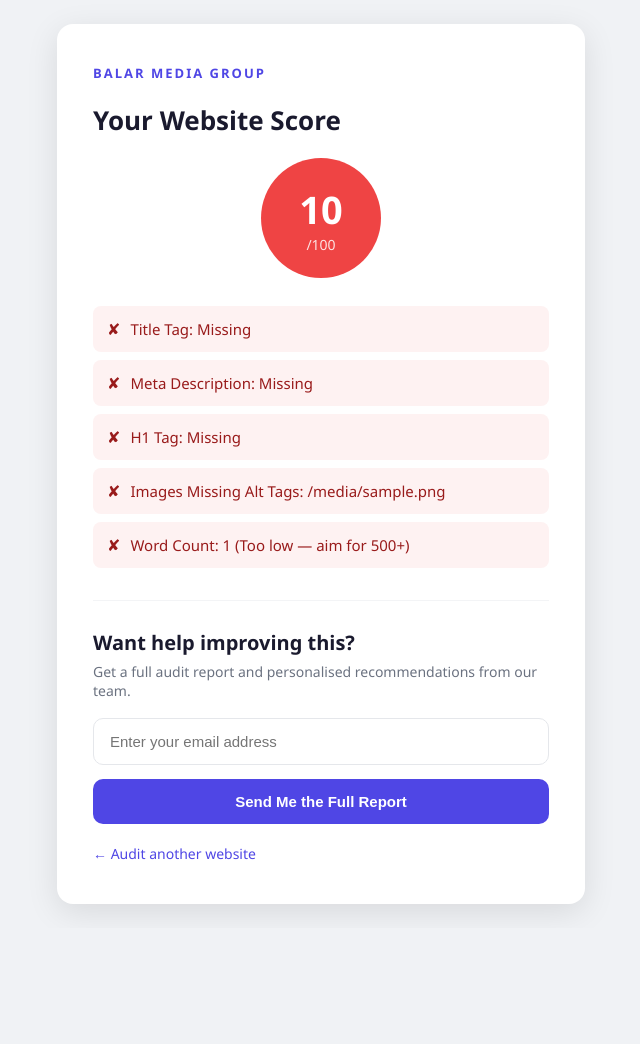
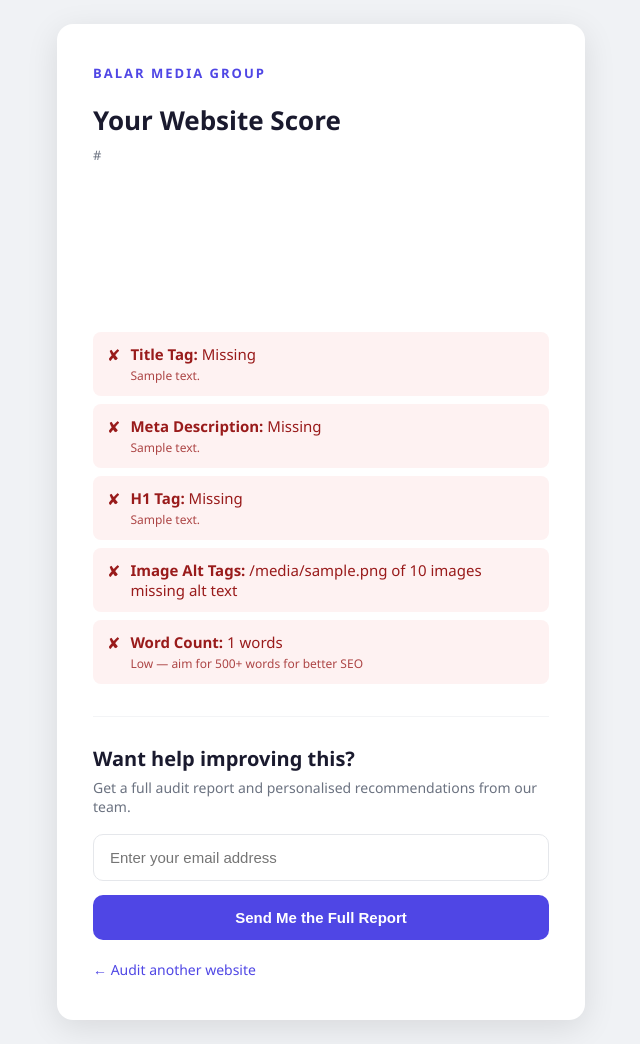
Before and after one commit to BalarMedia-ai/balar-ai-tools, a Flask app: template audit-tool/templates/result.html in a window 1280 px wide. Shown: the whole page, without its empty margins (319-959 px from the left). Before the commit the page ends 912 px from the top, so only its background shows below. Run offline with Flask 3, Linux system fonts and the light colour scheme; the template is opened without the code that fills it: most values are stand-ins (such as "Sample title", 1, 10 or a date in 2020).

Commit message:
Fix analyzer: browser UA, SSL bypass, HTTP fallback for geo-blocked sites, richer result fields

```diff
--- a/audit-tool/analyzer.py
+++ b/audit-tool/analyzer.py
@@ -1,43 +1,118 @@
 import requests
+import urllib3
 from bs4 import BeautifulSoup
+
+# Suppress SSL warnings for sites with cert issues
+urllib3.disable_warnings(urllib3.exceptions.InsecureRequestWarning)
+
+HEADERS = {
+    "User-Agent": (
+        "Mozilla/5.0 (Windows NT 10.0; Win64; x64) "
+        "AppleWebKit/537.36 (KHTML, like Gecko) "
+        "Chrome/120.0.0.0 Safari/537.36"
+    ),
+    "Accept": "text/html,application/xhtml+xml,application/xml;q=0.9,*/*;q=0.8",
+    "Accept-Language": "en-AU,en;q=0.9",
+    "Accept-Encoding": "gzip, deflate",
+    "Connection": "keep-alive",
+}
+
+
+def _normalise_url(url):
+    """Ensure URL has a scheme. Default to https://."""
+    url = url.strip()
+    if not url.startswith(("http://", "https://")):
+        url = "https://" + url
+    return url
+
+
+def _fetch_html(url):
+    """
+    Fetch HTML with a multi-strategy approach:
+    1. HTTPS with browser UA (verify=False to handle cert issues)
+    2. HTTP fallback (handles sites that geo-block HTTPS from non-AU IPs)
+    Returns (html_text, final_url, error_message)
+    """
+    # Strategy 1: HTTPS
+    https_url = url if url.startswith("https://") else url.replace("http://", "https://", 1)
+    try:
+        r = requests.get(https_url, timeout=12, headers=HEADERS,
+                         allow_redirects=True, verify=False)
+        if r.status_code == 200 and len(r.text) > 500:
+            return r.text, r.url, None
+    except requests.exceptions.Timeout:
+        pass  # Fall through to HTTP
+    except Exception:
+        pass
+
+    # Strategy 2: HTTP fallback (handles geo-blocked HTTPS)
+    http_url = https_url.replace("https://", "http://", 1)
+    try:
+        r = requests.get(http_url, timeout=12, headers=HEADERS,
+                         allow_redirects=True, verify=False)
+        if r.status_code == 200 and len(r.text) > 500:
+            return r.text, r.url, None
+    except Exception as e:
+        return None, url, str(e)
+
+    return None, url, "Could not retrieve page — site may be blocking automated requests."
 
 
 def analyze_website(url):
+    url = _normalise_url(url)
+
     results = {
+        "url": url,
         "title": False,
+        "title_text": "",
         "meta_description": False,
+        "meta_description_text": "",
         "h1": False,
+        "h1_text": "",
+        "images_total": 0,
         "images_missing_alt": 0,
-        "word_count": 0
+        "word_count": 0,
+        "error": None,
+        "fetch_url": url,
     }
-    try:
-        r = requests.get(url, timeout=10)
-        soup = BeautifulSoup(r.text, "html.parser")
 
-        # title
-        if soup.title:
-            results["title"] = True
+    html, final_url, error = _fetch_html(url)
+    results["fetch_url"] = final_url
 
-        # meta description
-        meta = soup.find("meta", attrs={"name": "description"})
-        if meta:
-            results["meta_description"] = True
+    if html is None:
+        results["error"] = error or "Failed to fetch page."
+        return results
 
-        # h1
-        if soup.find("h1"):
-            results["h1"] = True
+    soup = BeautifulSoup(html, "html.parser")
 
-        # alt tags
-        images = soup.find_all("img")
-        for img in images:
-            if not img.get("alt"):
-                results["images_missing_alt"] += 1
+    # Title tag
+    if soup.title and soup.title.string:
+        results["title"] = True
+        results["title_text"] = soup.title.string.strip()[:80]
 
-        # word count
-        text = soup.get_text()
-        results["word_count"] = len(text.split())
+    # Meta description
+    meta = soup.find("meta", attrs={"name": "description"})
+    if meta and meta.get("content", "").strip():
+        results["meta_description"] = True
+        results["meta_description_text"] = meta["content"].strip()[:120]
 
-    except Exception:
-        pass
+    # H1 tag
+    h1 = soup.find("h1")
+    if h1 and h1.get_text(strip=True):
+        results["h1"] = True
+        results["h1_text"] = h1.get_text(strip=True)[:80]
+
+    # Images and alt tags
+    images = soup.find_all("img")
+    results["images_total"] = len(images)
+    results["images_missing_alt"] = sum(
+        1 for img in images if not img.get("alt", "").strip()
+    )
+
+    # Word count (body text only, strip scripts/styles)
+    for tag in soup(["script", "style", "noscript"]):
+        tag.decompose()
+    text = soup.get_text(separator=" ")
+    results["word_count"] = len(text.split())
 
     return results
--- a/audit-tool/server.py
+++ b/audit-tool/server.py
@@ -7,8 +7,9 @@
 @app.route("/", methods=["GET", "POST"])
 def index():
     if request.method == "POST":
-        url = request.form["url"]
+        url = request.form["url"].strip()
         report = analyze_website(url)
+
         score = 0
         if report["title"]:
             score += 20
@@ -20,7 +21,21 @@
             score += 20
         if report["word_count"] > 500:
             score += 20
-        return render_template("result.html", report=report, score=score)
+
+        # Colour class for score circle
+        if score >= 80:
+            score_class = "score-green"
+        elif score >= 40:
+            score_class = "score-amber"
+        else:
+            score_class = "score-red"
+
+        return render_template(
+            "result.html",
+            report=report,
+            score=score,
+            score_class=score_class,
+        )
     return render_template("index.html")
 
 
--- a/audit-tool/static/style.css
+++ b/audit-tool/static/style.css
@@ -112,9 +112,9 @@
   opacity: 0.85;
 }
 
-.score-good   { background: #10b981; }
-.score-average { background: #f59e0b; }
-.score-poor   { background: #ef4444; }
+.score-green { background: #10b981; }
+.score-amber  { background: #f59e0b; }
+.score-red    { background: #ef4444; }
 
 /* ── Results List ── */
 .results-list {
@@ -124,7 +124,7 @@
 
 .results-list li {
   display: flex;
-  align-items: center;
+  align-items: flex-start;
   gap: 10px;
   padding: 12px 14px;
   border-radius: 8px;
@@ -180,3 +180,30 @@
 .back-link:hover {
   text-decoration: underline;
 }
+
+/* ── Detail text inside result rows ── */
+.detail {
+  font-size: 12px;
+  font-weight: 400;
+  opacity: 0.8;
+  margin-top: 3px;
+  word-break: break-word;
+}
+
+/* ── Audited URL ── */
+.audit-url {
+  font-size: 13px;
+  color: #6b7280;
+  margin-bottom: 4px;
+  word-break: break-all;
+}
+
+/* ── Error message ── */
+.error-msg {
+  background: #fef2f2;
+  color: #991b1b;
+  border-radius: 8px;
+  padding: 14px 16px;
+  font-size: 15px;
+  margin: 16px 0;
+}
--- a/audit-tool/templates/result.html
+++ b/audit-tool/templates/result.html
@@ -10,34 +10,79 @@
   <div class="container">
     <div class="card">
       <div class="logo">Balar Media Group</div>
+
+      {% if report.error %}
+        <h1>Could Not Analyse Site</h1>
+        <p class="error-msg">⚠ {{ report.error }}</p>
+        <p style="color:#666;font-size:0.9rem;">The site may be blocking automated requests, or the URL may be incorrect.</p>
+      {% else %}
         <h1>Your Website Score</h1>
+        <p class="audit-url">{{ report.fetch_url }}</p>
 
-      <div class="score-circle {% if score >= 80 %}score-good{% elif score >= 40 %}score-average{% else %}score-poor{% endif %}">
+        <div class="score-circle {{ score_class }}">
           {{ score }}<span>/100</span>
         </div>
 
         <ul class="results-list">
+
           <li class="{{ 'pass' if report.title else 'fail' }}">
             <span class="icon">{{ '✔' if report.title else '✘' }}</span>
-          Title Tag: {{ 'Present' if report.title else 'Missing' }}
+            <div>
+              <strong>Title Tag:</strong> {{ 'Present' if report.title else 'Missing' }}
+              {% if report.title_text %}
+                <div class="detail">{{ report.title_text }}</div>
+              {% endif %}
+            </div>
           </li>
+
           <li class="{{ 'pass' if report.meta_description else 'fail' }}">
             <span class="icon">{{ '✔' if report.meta_description else '✘' }}</span>
-          Meta Description: {{ 'Present' if report.meta_description else 'Missing' }}
+            <div>
+              <strong>Meta Description:</strong> {{ 'Present' if report.meta_description else 'Missing' }}
+              {% if report.meta_description_text %}
+                <div class="detail">{{ report.meta_description_text }}</div>
+              {% endif %}
+            </div>
           </li>
+
           <li class="{{ 'pass' if report.h1 else 'fail' }}">
             <span class="icon">{{ '✔' if report.h1 else '✘' }}</span>
-          H1 Tag: {{ 'Present' if report.h1 else 'Missing' }}
+            <div>
+              <strong>H1 Tag:</strong> {{ 'Present' if report.h1 else 'Missing' }}
+              {% if report.h1_text %}
+                <div class="detail">{{ report.h1_text }}</div>
+              {% endif %}
+            </div>
           </li>
+
           <li class="{{ 'pass' if report.images_missing_alt < 5 else 'fail' }}">
             <span class="icon">{{ '✔' if report.images_missing_alt < 5 else '✘' }}</span>
-          Images Missing Alt Tags: {{ report.images_missing_alt }}
+            <div>
+              <strong>Image Alt Tags:</strong>
+              {% if report.images_total == 0 %}
+                No images found
+              {% elif report.images_missing_alt == 0 %}
+                All {{ report.images_total }} images have alt text ✓
+              {% else %}
+                {{ report.images_missing_alt }} of {{ report.images_total }} images missing alt text
+              {% endif %}
+            </div>
           </li>
+
           <li class="{{ 'pass' if report.word_count > 500 else 'fail' }}">
             <span class="icon">{{ '✔' if report.word_count > 500 else '✘' }}</span>
-          Word Count: {{ report.word_count }} {{ '(Good)' if report.word_count > 500 else '(Too low — aim for 500+)' }}
+            <div>
+              <strong>Word Count:</strong> {{ report.word_count }} words
+              {% if report.word_count > 500 %}
+                <div class="detail">Good — meets the 500+ word recommendation</div>
+              {% else %}
+                <div class="detail">Low — aim for 500+ words for better SEO</div>
+              {% endif %}
+            </div>
           </li>
+
         </ul>
+      {% endif %}
 
       <div class="cta-section">
         <h2>Want help improving this?</h2>
```
Lines whose indentation alone changed are shown as unchanged.
